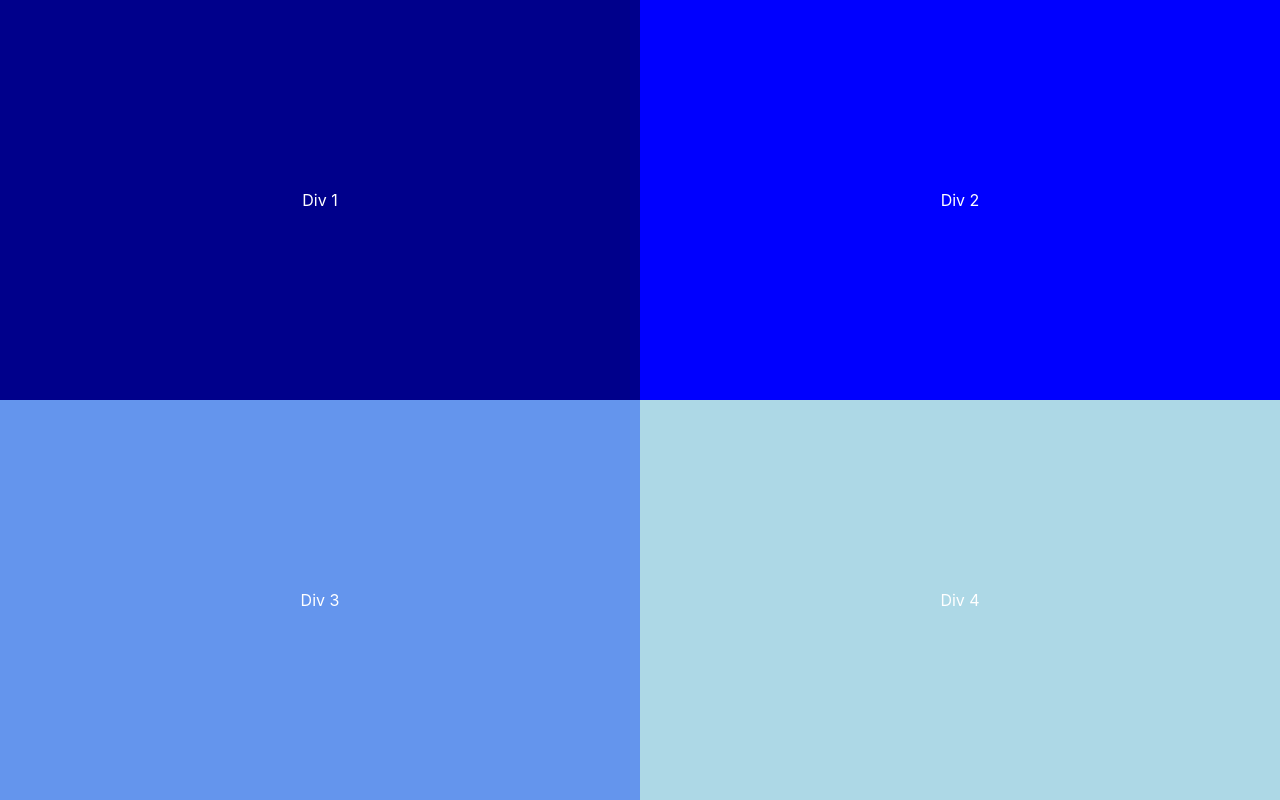
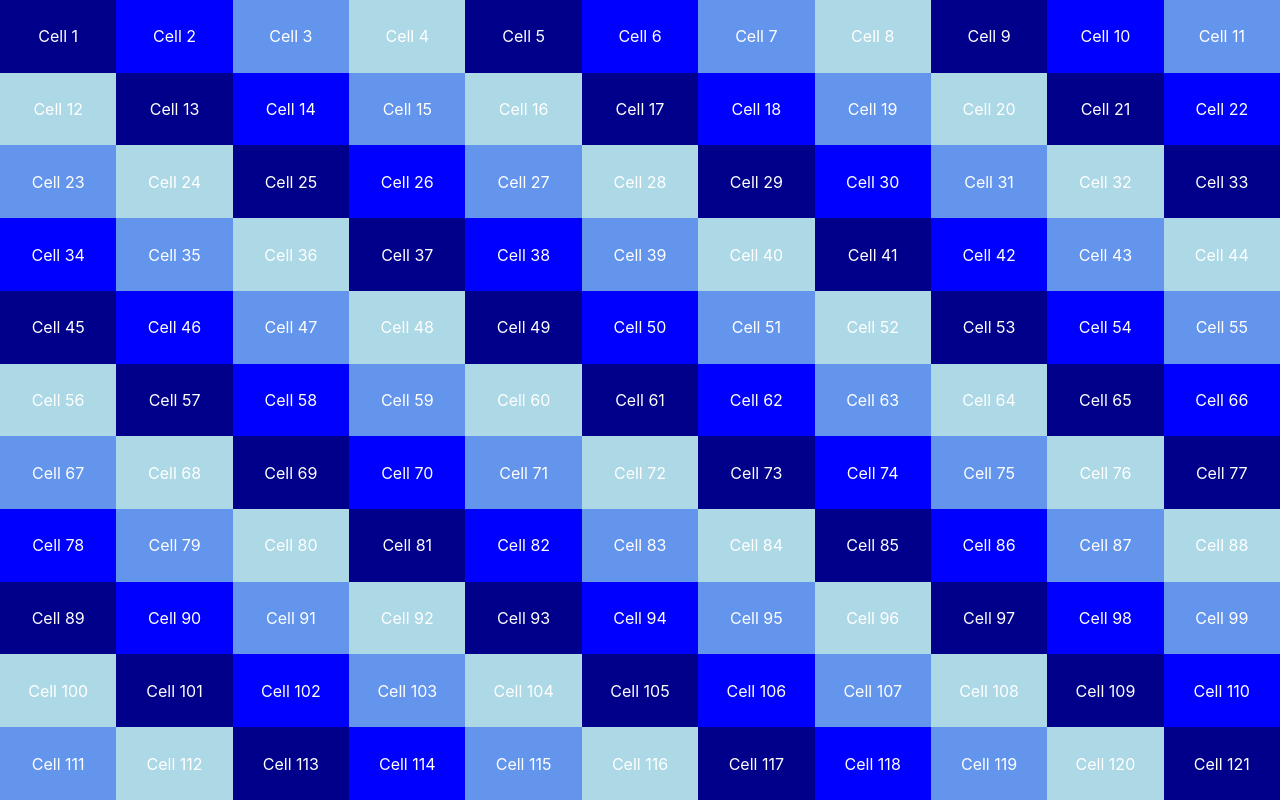
Before and after one commit to numical/svelte-start, a Svelte app: page / in a window 1280 px wide. Built offline with nearby package versions, Linux system fonts and the light colour scheme.

Commit message:
dynamically generate cells

```diff
--- a/src/App.svelte
+++ b/src/App.svelte
@@ -1,21 +1,28 @@
 <script>
-	export let name;
+	const gridSize = 11;
+	const colours = ['darkblue', 'blue', 'cornflowerblue', 'lightblue'];
+	const cells = Array(gridSize * gridSize).fill(0).map((_, index) => ({
+		text: `Cell ${index + 1}`,
+		colour: colours[(index % colours.length)]
+	}));
+	const gridInstructions = `
+		grid-template-columns: repeat(${gridSize}, ${100/gridSize}vw);
+		grid-template-rows: repeat(${gridSize}, ${100/gridSize}vh);
+	`;
+
 </script>
 
-<main>
-	<div class="one">Div 1</div>
-	<div class="two">Div 2</div>
-	<div class="three">Div 3</div>
-	<div class="four">Div 4</div>
+<main class="gridContainer" style="{gridInstructions}">
+	{#each cells as cell}
+		<div style="background-color: {cell.colour}">{cell.text}</div>
+	{/each}
 </main>
 
 <style>
-	main {
+	.gridContainer {
 		display: grid;
 		width: 100vw;
 		height: 100vh;
-		grid-template-columns: repeat(2, 50vmax);
-		grid-template-rows: repeat(2, 50vmin);
 	}
 
 	div {
@@ -25,19 +32,6 @@
 		justify-content: center;
 	}
 
-	.one {
-		background-color: darkblue;
-	}
-	.two {
-		background-color: blue;
-	}
-	.three {
-		background-color: cornflowerblue;
-	}
-	.four {
-		background-color: lightblue;
-	}
-
 	@media (min-width: 640px) {
 		main {
 			max-width: none;
--- a/src/main.js
+++ b/src/main.js
@@ -1,10 +1,7 @@
 import App from './App.svelte';
 
 const app = new App({
-	target: document.body,
-	props: {
-		name: 'world'
-	}
+	target: document.body
 });
 
 export default app;
```
